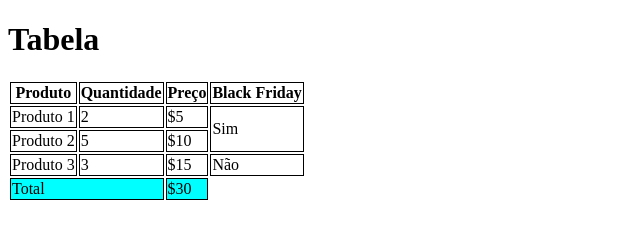
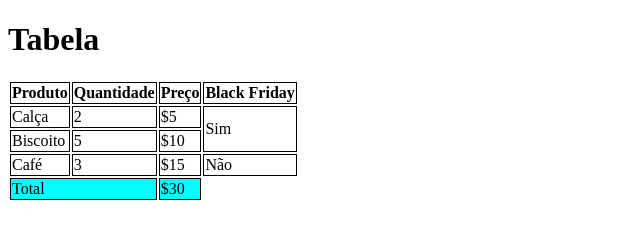
Before and after one commit to devnatalia/aula-tabela, a plain HTML site: page index.html in a window 1280 px wide. Shown: the whole page, without its empty margins (0-640 px from the left). Drawn offline with Linux system fonts and the light colour scheme.

Commit message:
itens trocados

```diff
--- a/index.html
+++ b/index.html
@@ -29,18 +29,18 @@
 
         <tbody>
             <tr>
-                <td>Produto 1</td>
+                <td>Calça</td>
                 <td>2</td>
                 <td>$5</td>
                 <td rowspan="2">Sim</td>
             </tr>
             <tr>
-                <td>Produto 2</td>
+                <td>Biscoito</td>
                 <td>5</td>
                 <td>$10</td>
             </tr>
             <tr>
-                <td>Produto 3</td>
+                <td>Café</td>
                 <td>3</td>
                 <td>$15</td>
                 <td>Não</td>
```
